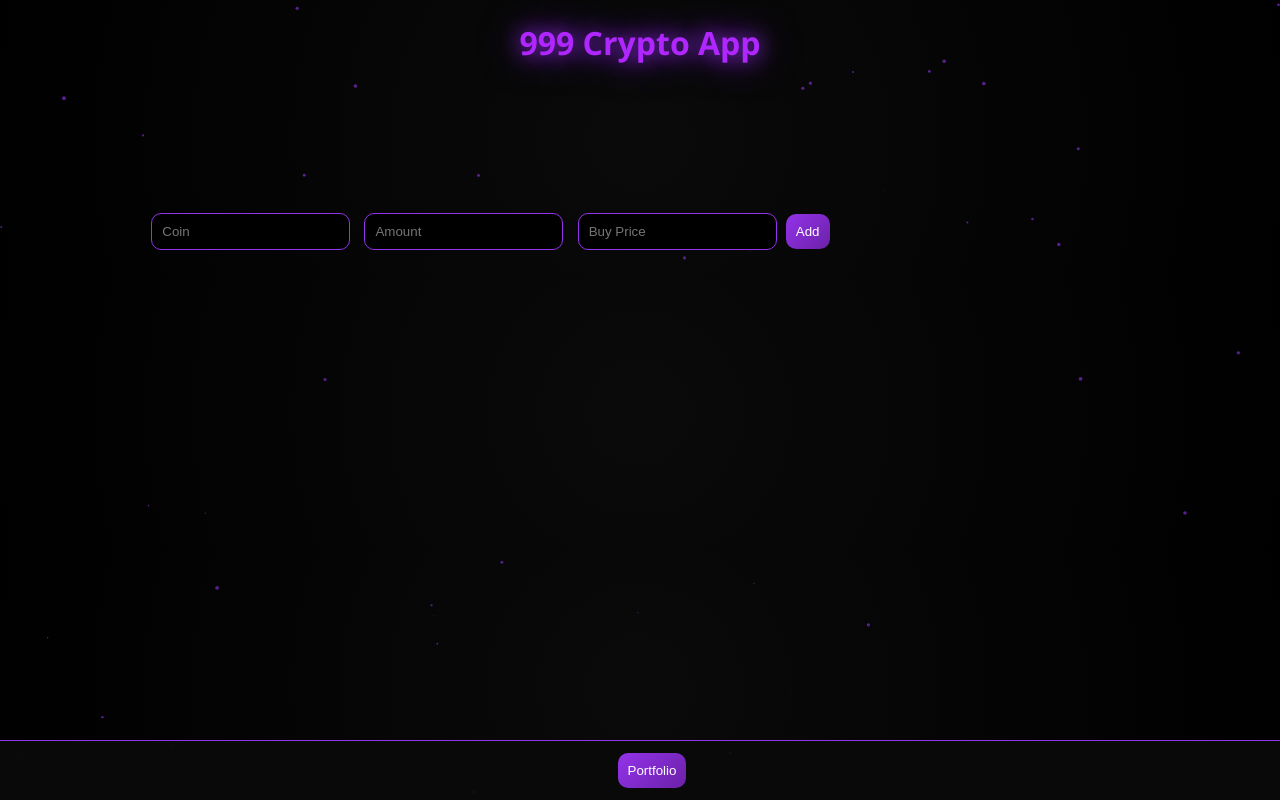
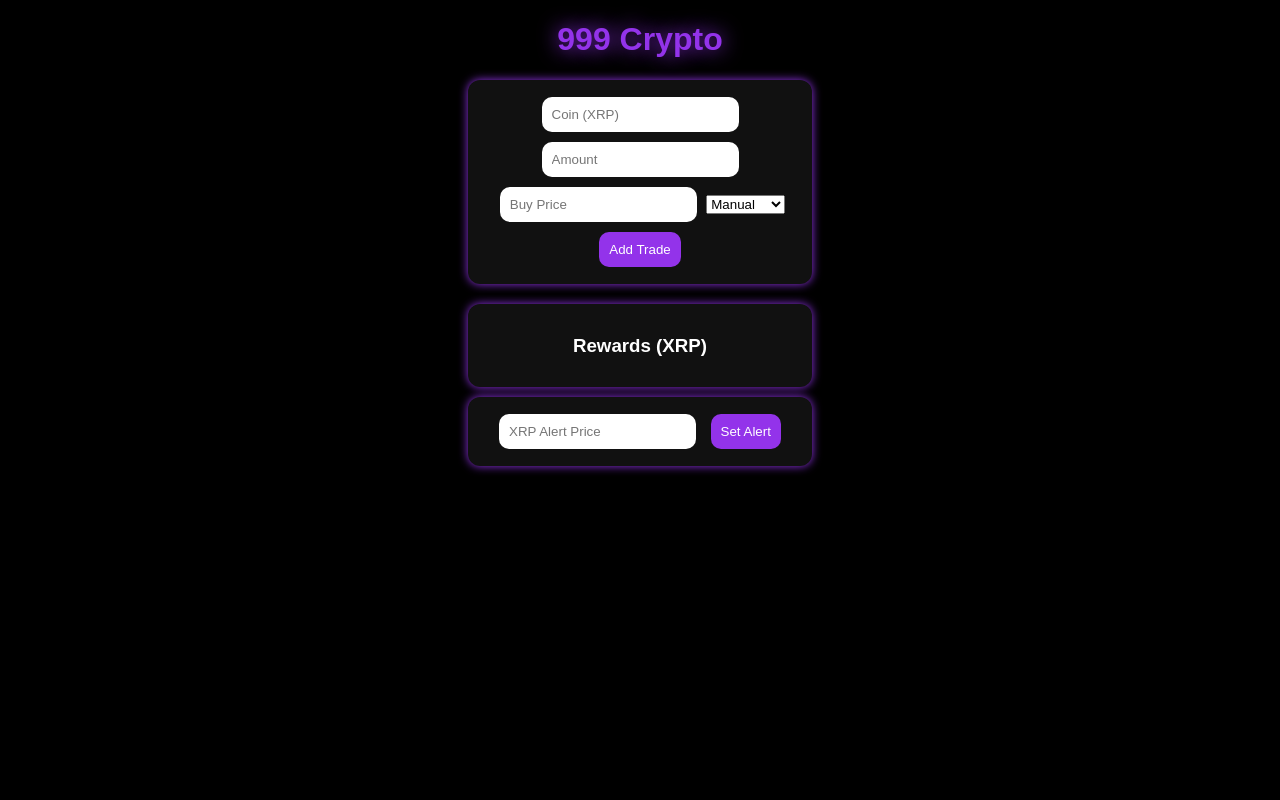
Before and after one commit to ibeensmokinchronicc/crypto-999, a plain HTML site: page frontend/index.html in a window 1280 px wide. Drawn offline with nearby package versions, Linux system fonts and the light colour scheme; no server answers.

Commit message:
Update index.html

```diff
--- a/frontend/index.html
+++ b/frontend/index.html
@@ -1,8 +1,7 @@
 <!DOCTYPE html>
 <html>
 <head>
-  <title>999 Crypto App</title>
-
+  <title>999 Crypto</title>
   <meta name="viewport" content="width=device-width, initial-scale=1">
   <meta name="theme-color" content="#9333ea">
 
@@ -15,229 +14,210 @@
   <style>
     body {
       margin: 0;
-      font-family: 'Segoe UI', sans-serif;
-      background: radial-gradient(circle at center, #0a0a0a, #000000);
+      font-family: Arial;
+      background: black;
       color: white;
       text-align: center;
-      overflow-x: hidden;
-    }
-
-    canvas#bg {
-      position: fixed;
-      top: 0;
-      left: 0;
-      z-index: -1;
-    }
-
-    #splash {
-      position: fixed;
-      width: 100%;
-      height: 100%;
-      background: black;
-      display: flex;
-      justify-content: center;
-      align-items: center;
-      z-index: 9999;
-      animation: fadeOut 2.5s forwards;
-      animation-delay: 2s;
-    }
-
-    #logo {
-      width: 160px;
-      animation: glow 2s infinite alternate, zoom 1.5s ease;
-    }
-
-    @keyframes glow {
-      from { filter: drop-shadow(0 0 10px #9333ea); }
-      to { filter: drop-shadow(0 0 40px #9333ea); }
-    }
-
-    @keyframes zoom {
-      from { transform: scale(0.7); opacity: 0; }
-      to { transform: scale(1); opacity: 1; }
-    }
-
-    @keyframes fadeOut {
-      to { opacity: 0; visibility: hidden; }
     }
 
     h1 {
-      color: #b026ff;
-      text-shadow: 0 0 20px #9333ea, 0 0 40px #6b21a8;
+      color: #9333ea;
+      text-shadow: 0 0 20px #9333ea;
     }
 
     .card {
-      background: rgba(20,20,20,0.85);
-      margin: 15px auto;
-      padding: 15px;
-      width: 300px;
-      border-radius: 14px;
-      border: 1px solid rgba(147,51,234,0.3);
-      box-shadow: 0 0 15px rgba(147,51,234,0.4);
+      background: #111;
+      margin: 10px auto;
+      padding: 12px;
+      width: 320px;
+      border-radius: 12px;
+      box-shadow: 0 0 10px #9333ea;
     }
 
-    input {
+    input, button {
       padding: 10px;
       margin: 5px;
       border-radius: 10px;
-      border: 1px solid #9333ea;
-      background: black;
+      border: none;
+    }
+
+    button {
+      background: #9333ea;
       color: white;
     }
 
-    button {
-      padding: 10px;
-      border-radius: 10px;
-      border: none;
-      background: linear-gradient(135deg, #9333ea, #6b21a8);
-      color: white;
+    #offlineBanner {
+      background: red;
+      padding: 5px;
+      display: none;
     }
 
-    .tabs {
-      position: fixed;
-      bottom: 0;
-      width: 100%;
-      background: rgba(10,10,10,0.9);
-      border-top: 1px solid #9333ea;
-      display: flex;
-      justify-content: space-around;
-      padding: 12px;
-    }
-
-    .hidden { display: none; }
+    .profit { color: lime; }
+    .loss { color: red; }
   </style>
 </head>
 
 <body>
 
-<!-- SPLASH -->
-<div id="splash">
-  <img src="/icon-512.png" id="logo">
+<div id="offlineBanner">OFFLINE MODE</div>
+
+<h1>999 Crypto</h1>
+
+<!-- TRADE INPUT -->
+<div class="card">
+  <input id="coin" placeholder="Coin (XRP)">
+  <input id="amount" placeholder="Amount">
+  <input id="price" placeholder="Buy Price">
+  <select id="platform">
+    <option value="manual">Manual</option>
+    <option value="coinbase">Coinbase</option>
+    <option value="gemini">Gemini</option>
+  </select>
+  <button onclick="addTrade()">Add Trade</button>
 </div>
 
-<canvas id="bg"></canvas>
+<!-- PORTFOLIO -->
+<div id="portfolio"></div>
+<h2 id="total"></h2>
+<h3 id="profit"></h3>
 
-<h1>999 Crypto App</h1>
-
-<div id="portfolioTab">
-
-  <input id="coinName" placeholder="Coin">
-  <input id="coinAmount" placeholder="Amount">
-  <input id="coinCost" placeholder="Buy Price">
-  <button onclick="addManual()">Add</button>
-
-  <canvas id="chart"></canvas>
-
-  <div id="portfolio"></div>
-  <h2 id="total"></h2>
-  <h3 id="profitTotal"></h3>
-
+<!-- REWARDS -->
+<div class="card">
+  <h3>Rewards (XRP)</h3>
+  <p id="rewards"></p>
 </div>
 
-<div class="tabs">
-  <button onclick="showTab('portfolio')">Portfolio</button>
+<!-- ALERT -->
+<div class="card">
+  <input id="alertPrice" placeholder="XRP Alert Price">
+  <button onclick="setAlert()">Set Alert</button>
 </div>
+
+<!-- CHARTS -->
+<canvas id="chart"></canvas>
+<canvas id="historyChart"></canvas>
+
+<!-- INSIGHTS -->
+<h3 id="insights"></h3>
 
 <script>
 
-// PARTICLES
-const canvas = document.getElementById("bg");
-const ctx = canvas.getContext("2d");
+let trades = JSON.parse(localStorage.getItem("trades")) || [];
+let history = JSON.parse(localStorage.getItem("history")) || [];
+let alerts = JSON.parse(localStorage.getItem("alerts")) || {};
 
-canvas.width = window.innerWidth;
-canvas.height = window.innerHeight;
-
-let particles = Array.from({length:50},()=>({
-  x:Math.random()*canvas.width,
-  y:Math.random()*canvas.height,
-  r:Math.random()*2,
-  d:Math.random()*1
-}));
-
-function drawParticles(){
-  ctx.clearRect(0,0,canvas.width,canvas.height);
-  ctx.fillStyle="rgba(147,51,234,0.6)";
-  particles.forEach(p=>{
-    ctx.beginPath();
-    ctx.arc(p.x,p.y,p.r,0,Math.PI*2);
-    ctx.fill();
-    p.y+=p.d;
-    if(p.y>canvas.height)p.y=0;
-  });
-  requestAnimationFrame(drawParticles);
-}
-drawParticles();
-
-// STORAGE
-let coins = JSON.parse(localStorage.getItem("coins")) || [];
-
-function save(){
-  localStorage.setItem("coins",JSON.stringify(coins));
+function saveAll() {
+  localStorage.setItem("trades", JSON.stringify(trades));
+  localStorage.setItem("history", JSON.stringify(history));
+  localStorage.setItem("alerts", JSON.stringify(alerts));
 }
 
-// ADD COIN
-function addManual(){
-  coins.push({
-    currency:coinName.value.toUpperCase(),
-    amount:+coinAmount.value,
-    cost:+coinCost.value
+function addTrade() {
+  trades.push({
+    coin: coin.value.toUpperCase(),
+    amount: +amount.value,
+    price: +price.value,
+    platform: platform.value
   });
-  save();
-  loadData();
+  saveAll();
+  load();
 }
 
-// LOAD
-let chart;
+function setAlert() {
+  alerts.XRP = +alertPrice.value;
+  saveAll();
+}
 
-async function loadData(){
-  const res = await fetch("/sync");
-  const data = await res.json();
+async function load() {
+  let data;
 
-  let total=0, profitTotal=0;
-  let labels=[], values=[];
+  try {
+    const res = await fetch("/sync");
+    data = await res.json();
+  } catch {
+    const cache = await caches.open("crypto-final");
+    const cached = await cache.match("/sync");
+    if (cached) data = await cached.json();
+    else return;
+  }
 
-  portfolio.innerHTML="";
+  let total = 0, profit = 0;
+  let labels = [], values = [];
 
-  coins.forEach(c=>{
-    const price = data.prices[c.currency]||0;
-    const val = c.amount*price;
-    const profit = val-(c.amount*c.cost);
+  portfolio.innerHTML = "";
 
-    total+=val;
-    profitTotal+=profit;
+  trades.forEach(t => {
+    const p = data.prices[t.coin] || 0;
+    const val = t.amount * p;
+    const cost = t.amount * t.price;
 
-    labels.push(c.currency);
+    total += val;
+    profit += val - cost;
+
+    labels.push(t.coin);
     values.push(val);
 
-    portfolio.innerHTML+=`
+    portfolio.innerHTML += `
       <div class="card">
-        <h3>${c.currency}</h3>
+        <h3>${t.coin} (${t.platform})</h3>
         <p>$${val.toFixed(2)}</p>
-        <p style="color:${profit>=0?'#22c55e':'#ef4444'}">
-          ${profit>=0?'+':''}$${profit.toFixed(2)}
+        <p class="${val-cost>=0?'profit':'loss'}">
+          ${(val-cost).toFixed(2)}
         </p>
       </div>
     `;
   });
 
-  total.innerText="Total: $"+total.toFixed(2);
-  profitTotal.innerText="Profit: $"+profitTotal.toFixed(2);
+  total.innerText = "Total: $" + total.toFixed(2);
+  profitEl.innerText = "Profit: $" + profit.toFixed(2);
 
-  if(chart) chart.destroy();
-  chart = new Chart(chartCanvas,{type:"doughnut",data:{labels,datasets:[{data:values}]}})
+  // HISTORY
+  history.push({ time: Date.now(), value: total });
+  if (history.length > 50) history.shift();
+
+  // ALERT
+  if (alerts.XRP && data.prices.XRP >= alerts.XRP) {
+    alert("XRP hit your target!");
+  }
+
+  // REWARDS (simple auto detect)
+  const xrp = trades.filter(t => t.coin === "XRP");
+  rewards.innerText = xrp.length + " XRP reward entries";
+
+  saveAll();
+
+  new Chart(chart, {
+    type: "doughnut",
+    data: { labels, datasets: [{ data: values }] }
+  });
+
+  new Chart(historyChart, {
+    type: "line",
+    data: {
+      labels: history.map(h => new Date(h.time).toLocaleTimeString()),
+      datasets: [{ data: history.map(h => h.value) }]
+    }
+  });
+
+  insights.innerText =
+    history.length > 1 && history.at(-1).value > history.at(-2).value
+    ? "📈 Uptrend"
+    : "📉 Downtrend";
 }
 
-// INIT
-loadData();
-setInterval(loadData,5000);
+// OFFLINE
+function status() {
+  offlineBanner.style.display = navigator.onLine ? "none" : "block";
+}
 
-// SPLASH REMOVE
-window.onload=()=>setTimeout(()=>{
-  splash.style.display="none";
-},3000);
+window.addEventListener("online", load);
+window.addEventListener("offline", status);
+
+status();
+load();
 
 // SW
-if("serviceWorker" in navigator){
+if ("serviceWorker" in navigator) {
   navigator.serviceWorker.register("/service-worker.js");
 }
 
```
